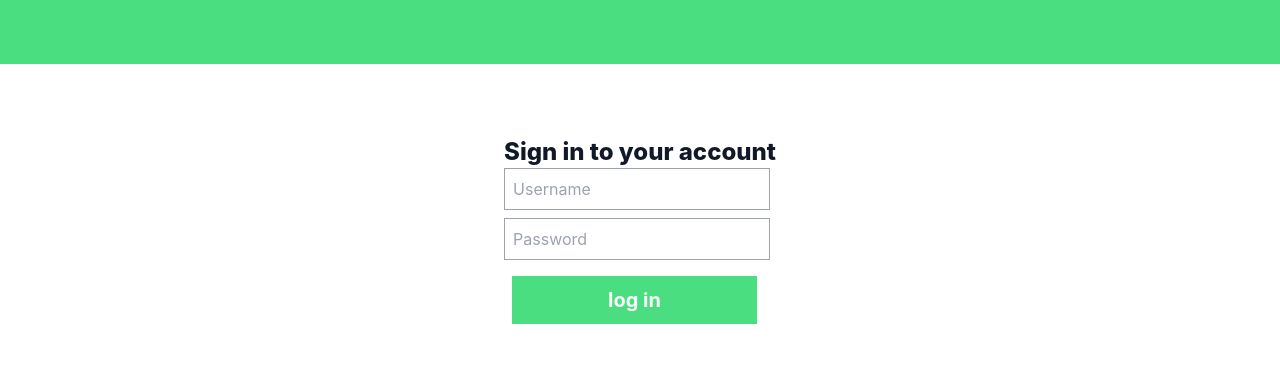
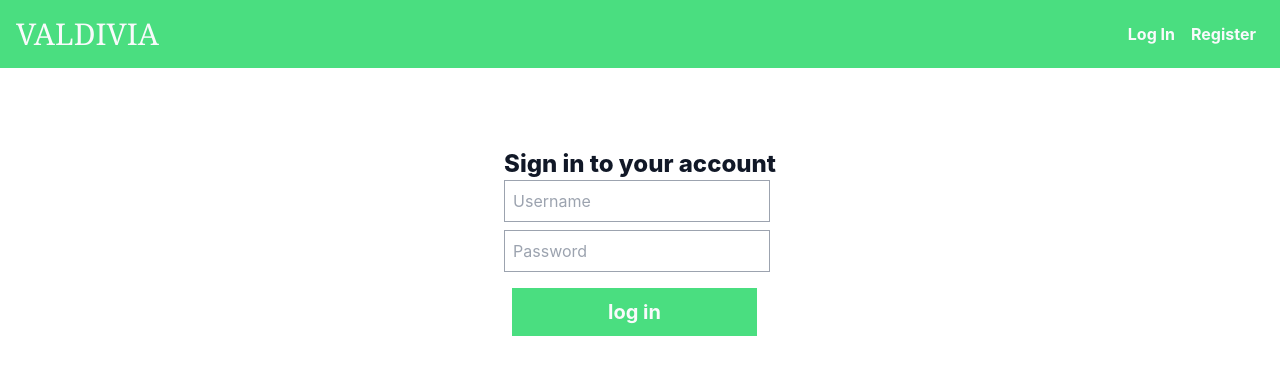
Before and after one commit to Andre361/valdivia, a Next.js app: page /users/login in a window 1280 px wide. Shown: the top 374 px of the page. Built offline with nearby package versions, Linux system fonts and the light colour scheme.

Commit message:
created Link component to navigate routes in the Navbar

```diff
--- /dev/null
+++ b/components/Link.jsx
@@ -0,0 +1,8 @@
+import NextLink from "next/link";
+export default function Link({ href, children, ...props }) {
+  return (
+    <NextLink href={href}>
+      <a {...props}>{children}</a>
+    </NextLink>
+  );
+}
--- a/components/Navbar.jsx
+++ b/components/Navbar.jsx
@@ -1,3 +1,20 @@
+import Image from "next/image";
+import Link from "./Link";
+import logo from "../public/logo.png";
 export default function Navbar() {
-  return <div className="bg-green-400 p-8"></div>;
+  return (
+    <div className="flex items-center bg-green-400 p-4 mb-2">
+      <span className="font-serif text-3xl text-gray-50 ">
+        <Link href="/">VALDIVIA</Link>
+      </span>
+      <span className="ml-auto ">
+        <Link className="text-gray-50 font-bold m-2 " href="/users/login">
+          Log In
+        </Link>
+        <Link className="text-gray-50 font-bold m-2" href="/users/register">
+          Register
+        </Link>
+      </span>
+    </div>
+  );
 }
```
Also changed, not shown: public/logo.png (added).
